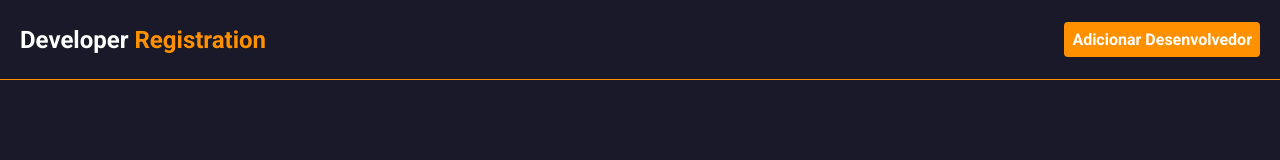
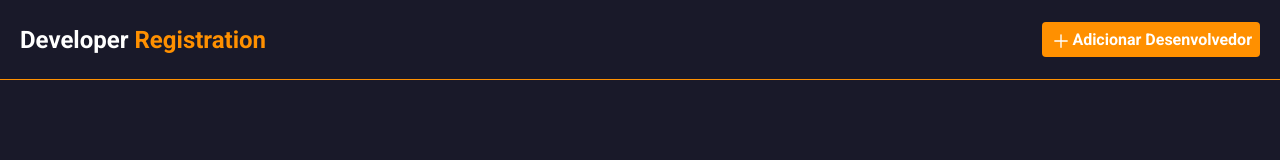
Before and after one commit to Rafael-Rufino/teste-gazin, a React (Create React App) app in the folder front-end/: page / in a window 1280 px wide. Shown: the top 160 px of the page. Built offline with nearby package versions, Linux system fonts and the light colour scheme; no server answers.

Commit message:
refactor: ajuste no componente de header

```diff
--- a/front-end/src/components/Header/index.jsx
+++ b/front-end/src/components/Header/index.jsx
@@ -1,17 +1,20 @@
 import { useContext } from "react";
 import { AuthContext } from "../../contexts/DeveloperContext";
 import { Button } from "../Button";
-
-import { Container } from "./styles";
+import { IoAddOutline } from "react-icons/io5";
+import { Container, Title } from "./styles";
 
 export default function Header() {
   const { handleAdd } = useContext(AuthContext);
   return (
     <Container>
-      <h2>
+      <Title>
         Developer <span>Registration</span>
-      </h2>
-      <Button onClick={handleAdd}>Adicionar Desenvolvedor</Button>
+      </Title>
+      <Button onClick={handleAdd}>
+        <IoAddOutline size={22} />
+        Adicionar Desenvolvedor
+      </Button>
     </Container>
   );
 }
--- a/front-end/src/components/Header/styles.ts
+++ b/front-end/src/components/Header/styles.ts
@@ -10,13 +10,11 @@ export const Container = styled.header`
   align-items: center;
   background: ${theme.colors.background};
   border-bottom: 1px solid ${theme.colors.secondary};
-  font-size: 1rem;
-  font-weight: bold;
-
-  h2 {
-    color: ${theme.colors.heading};
-    span {
-      color: ${theme.colors.secondary};
-    }
+`;
+export const Title = styled.h1`
+  color: ${theme.colors.heading};
+  font-size: 1.5rem;
+  span {
+    color: ${theme.colors.secondary};
   }
 `;
```
